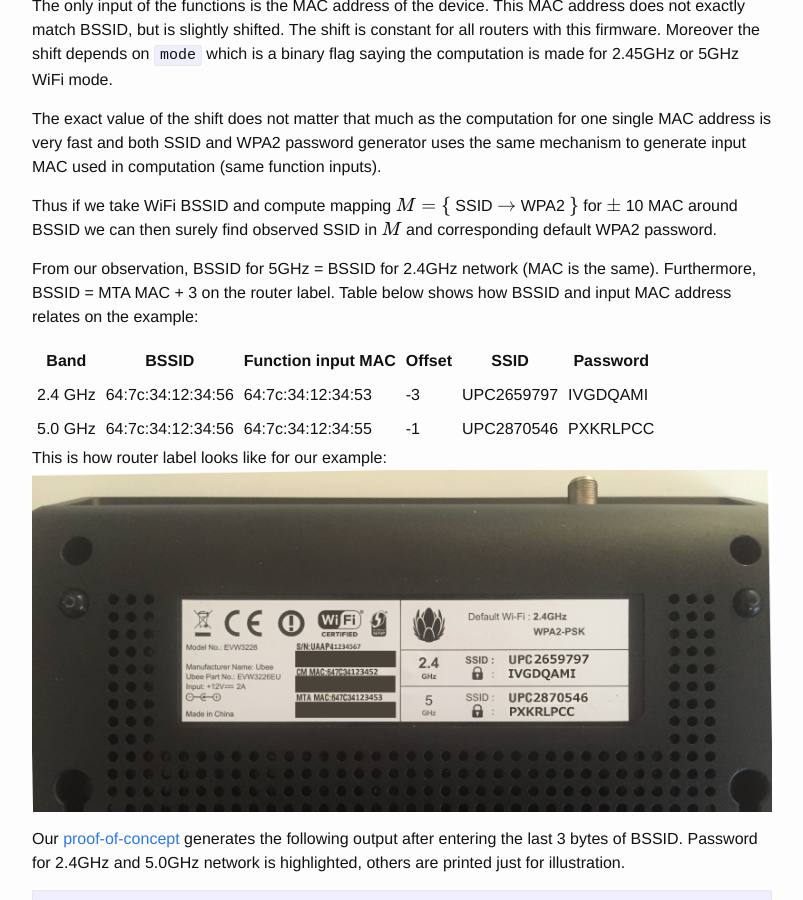
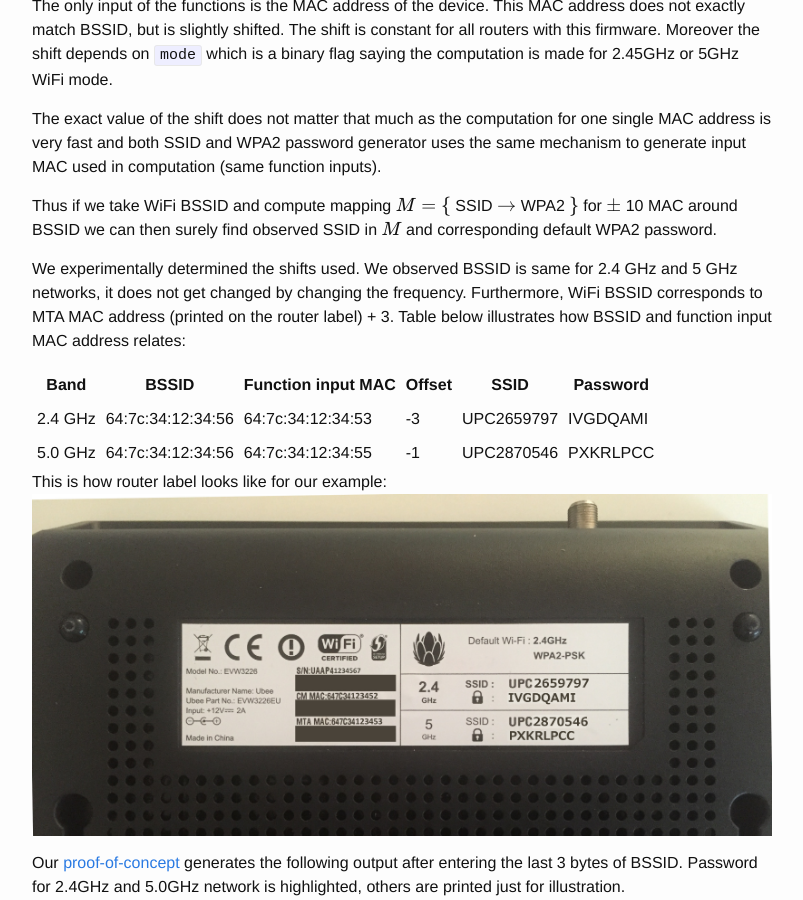
Before and after one commit to yolosec/deadcodeBlog, a Jekyll site: the page built from _posts/2016-06-14-UPC-UBEE-EVW3226-WPA2-Reversing.markdown, in a window 1280 px wide and 900 px high, scrolled down 24089 px. Shown: the whole window, without its empty margins (238-1041 px from the left). Built offline with Jekyll 4.4.1, drawn with Linux system fonts in a browser that asks for light colours; formulas are drawn with MathJax 3.

Commit message:
ubee: mac shift rephrasing

```diff
--- a/_posts/2016-06-14-UPC-UBEE-EVW3226-WPA2-Reversing.markdown
+++ b/_posts/2016-06-14-UPC-UBEE-EVW3226-WPA2-Reversing.markdown
@@ -756,9 +756,10 @@ Thus if we take WiFi BSSID and compute mapping \\( M = \\{ \\) SSID \\( \rightar
 for \\( \pm \\) 10 MAC around BSSID we can then surely find observed SSID in \\( M \\) and corresponding default
  WPA2 password.
 
-From our observation, BSSID for 5GHz = BSSID for 2.4GHz network (MAC is the same).
-Furthermore, BSSID = MTA MAC + 3 on the router label.
-Table below shows how BSSID and input MAC address relates on the example:
+We experimentally determined the shifts used. We observed BSSID is same for 2.4 GHz and 5 GHz networks,
+ it does not get changed by changing the frequency.
+Furthermore, WiFi BSSID corresponds to MTA MAC address (printed on the router label) + 3.
+Table below illustrates how BSSID and function input MAC address relates:
 
 | Band | BSSID | Function input MAC | Offset | SSID | Password |
 | ---- | ----- | ------------------ | ------ | ---- | -------- |
```
